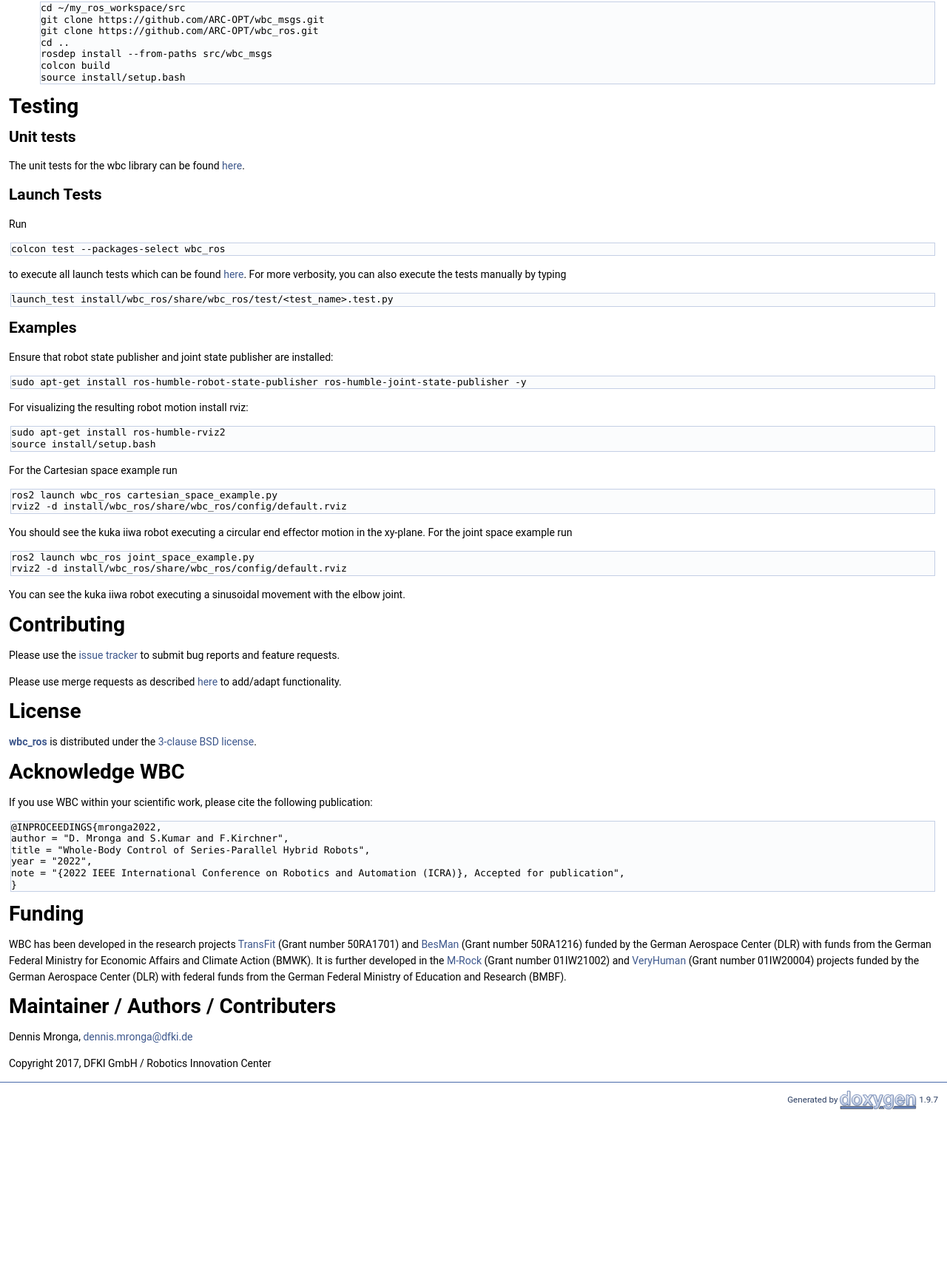
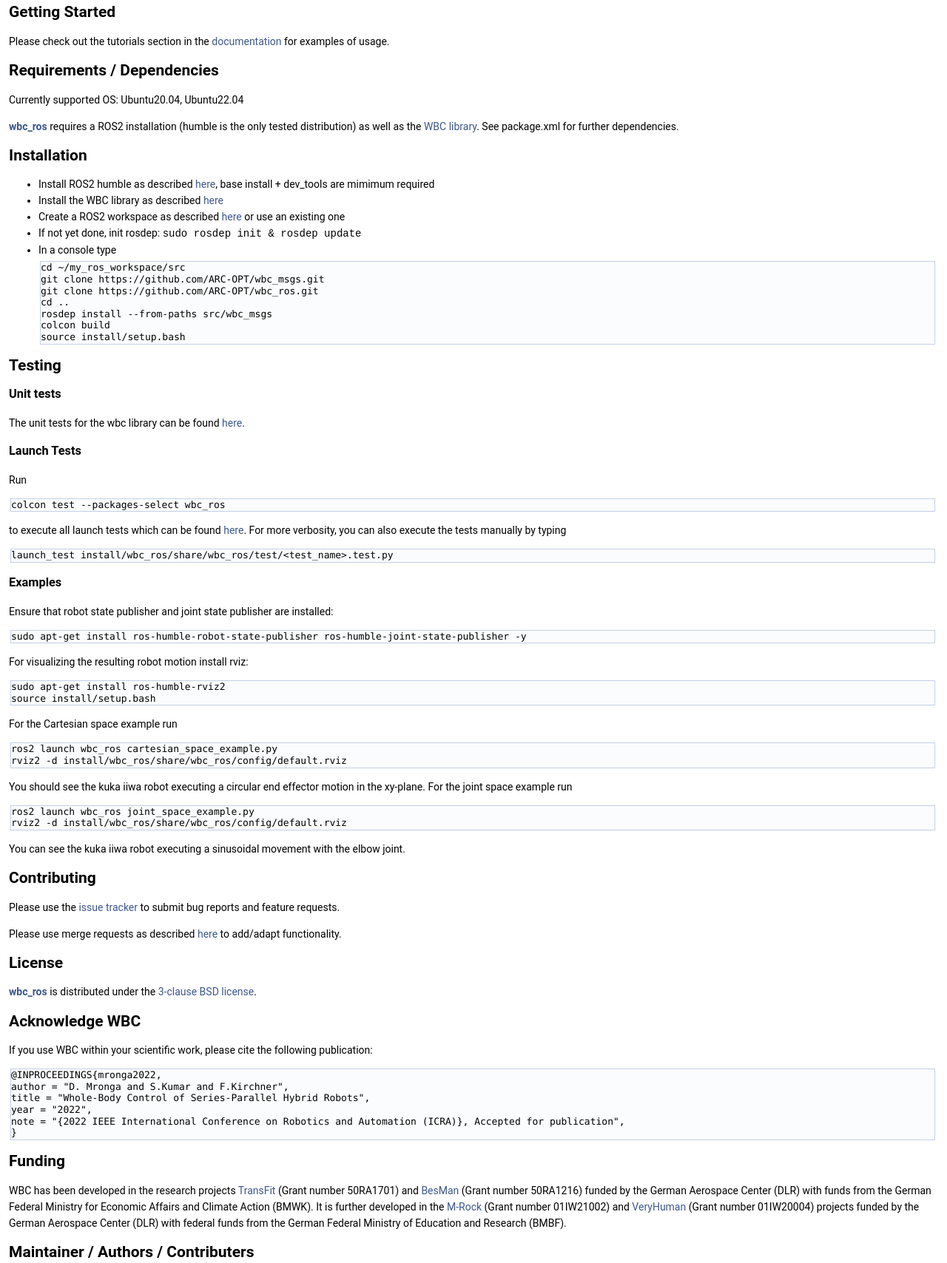
Before and after one commit to ARC-OPT/wbc_ros, a plain HTML site: page index.html in a window 1280 px wide. Shown: the part 714-2422 px from the top of the page at 74% size. Before the commit the page ends 2217 px from the top, so only its background shows below. Drawn offline with nearby package versions, Linux system fonts and the light colour scheme; some packages are replaced by stand-ins of ours; files whose address does not match are found by name.

Commit message:
deploy: e11d872fe22f6d9053f40615ddff1690d2e4130b

```diff
--- a/index.html
+++ b/index.html
@@ -5,7 +5,7 @@
 <meta http-equiv="X-UA-Compatible" content="IE=11"/>
 <meta name="generator" content="Doxygen 1.9.7"/>
 <meta name="viewport" content="width=device-width, initial-scale=1"/>
-<title>wbc_ros: wbc_ros - A ROS interface for the WBC library</title>
+<title>wbc_ros: wbc_ros</title>
 <link href="tabs.css" rel="stylesheet" type="text/css"/>
 <script type="text/javascript" src="jquery.js"></script>
 <script type="text/javascript" src="dynsections.js"></script>
@@ -46,22 +46,25 @@ $(function() {
 <div id="main-nav"></div>
 </div><!-- top -->
 <div><div class="header">
-  <div class="headertitle"><div class="title"><a class="el" href="namespacewbc__ros.html" title="Force controller in Cartesian space. See here for details.">wbc_ros</a> - A ROS interface for the WBC library </div></div>
+  <div class="headertitle"><div class="title"><a class="el" href="namespacewbc__ros.html" title="Force controller in Cartesian space. See here for details.">wbc_ros</a> </div></div>
 </div><!--header-->
 <div class="contents">
-<div class="textblock"><p><a class="anchor" id="md_README"></a> <a href="https://arc-opt.github.io/wbc_ros/">Code API</a> | <a href="https://arc-opt.github.io/Documentation/">Full Documentation</a></p>
+<div class="textblock"><p><a class="anchor" id="md_README"></a> <a href="https://github.com/ARC-OPT/wbc_ros/actions/workflows/build_and_test_ubuntu22.04.yml"><img src="https://github.com/ARC-OPT/wbc_ros/actions/workflows/build_and_test_ubuntu22.04.yml/badge.svg" alt="Ubuntu 22.04" style="pointer-events: none;" class="inline"/></a></p>
+<h1><a class="anchor" id="autotoc_md0"></a>
+wbc_ros - A ROS interface for the WBC library</h1>
+<p><a href="https://arc-opt.github.io/wbc_ros/">Code API</a> | <a href="https://arc-opt.github.io/Documentation/">Full Documentation</a></p>
 <p>This task library provides a ROS/ROS2 interface for the <a href="https://github.com/ARC-OPT/wbc">Whole-Body Control library</a>.</p>
 <p>WBC was initiated and is currently developed at the <a href="http://robotik.dfki-bremen.de/en/startpage.html">Robotics Innovation Center</a> of the <a href="http://www.dfki.de">German Research Center for Artificial Intelligence (DFKI)</a> in Bremen.</p>
 <p><img src="doc/images/DFKI_Logo_e_schrift.jpg" alt="drawing" width="300" class="inline"/></p>
-<h1><a class="anchor" id="autotoc_md1"></a>
-Getting Started</h1>
+<h2><a class="anchor" id="autotoc_md1"></a>
+Getting Started</h2>
 <p>Please check out the tutorials section in the <a href="https://arc-opt.github.io/Documentation/">documentation</a> for examples of usage.</p>
-<h1><a class="anchor" id="autotoc_md2"></a>
-Requirements / Dependencies</h1>
+<h2><a class="anchor" id="autotoc_md2"></a>
+Requirements / Dependencies</h2>
 <p>Currently supported OS: Ubuntu20.04, Ubuntu22.04</p>
 <p><a class="el" href="namespacewbc__ros.html" title="Force controller in Cartesian space. See here for details.">wbc_ros</a> requires a ROS2 installation (humble is the only tested distribution) as well as the <a href="https://github.com/ARC-OPT/wbc">WBC library</a>. See package.xml for further dependencies.</p>
-<h1><a class="anchor" id="autotoc_md3"></a>
-Installation</h1>
+<h2><a class="anchor" id="autotoc_md3"></a>
+Installation</h2>
 <ul>
 <li>Install ROS2 humble as described <a href="https://docs.ros.org/en/humble/Installation/Ubuntu-Install-Debians.html">here</a>, base install + dev_tools are mimimum required</li>
 <li>Install the WBC library as described <a href="https://arc-opt.github.io/Documentation/installation/installation_no_rock.html">here</a></li>
@@ -76,17 +79,17 @@ Installation</h1>
 <div class="line">source install/setup.bash</div>
 </div><!-- fragment --> </li>
 </ul>
-<h1><a class="anchor" id="autotoc_md4"></a>
-Testing</h1>
-<h2><a class="anchor" id="autotoc_md5"></a>
-Unit tests</h2>
+<h2><a class="anchor" id="autotoc_md4"></a>
+Testing</h2>
+<h3><a class="anchor" id="autotoc_md5"></a>
+Unit tests</h3>
 <p>The unit tests for the wbc library can be found <a href="https://github.com/ARC-OPT/wbc/tree/master/test">here</a>.</p>
-<h2><a class="anchor" id="autotoc_md6"></a>
-Launch Tests</h2>
+<h3><a class="anchor" id="autotoc_md6"></a>
+Launch Tests</h3>
 <p>Run </p><div class="fragment"><div class="line">colcon test --packages-select wbc_ros</div>
 </div><!-- fragment --><p> to execute all launch tests which can be found <a href="https://github.com/ARC-OPT/wbc_ros/tree/main/test">here</a>. For more verbosity, you can also execute the tests manually by typing </p><div class="fragment"><div class="line">launch_test install/wbc_ros/share/wbc_ros/test/&lt;test_name&gt;.test.py</div>
-</div><!-- fragment --><h2><a class="anchor" id="autotoc_md7"></a>
-Examples</h2>
+</div><!-- fragment --><h3><a class="anchor" id="autotoc_md7"></a>
+Examples</h3>
 <p>Ensure that robot state publisher and joint state publisher are installed: </p><div class="fragment"><div class="line">sudo apt-get install ros-humble-robot-state-publisher ros-humble-joint-state-publisher -y</div>
 </div><!-- fragment --><p> For visualizing the resulting robot motion install rviz: </p><div class="fragment"><div class="line">sudo apt-get install ros-humble-rviz2</div>
 <div class="line">source install/setup.bash</div>
@@ -95,15 +98,15 @@ Examples</h2>
 </div><!-- fragment --><p> You should see the kuka iiwa robot executing a circular end effector motion in the xy-plane. For the joint space example run </p><div class="fragment"><div class="line">ros2 launch wbc_ros joint_space_example.py</div>
 <div class="line">rviz2 -d install/wbc_ros/share/wbc_ros/config/default.rviz</div>
 </div><!-- fragment --><p> You can see the kuka iiwa robot executing a sinusoidal movement with the elbow joint.</p>
-<h1><a class="anchor" id="autotoc_md8"></a>
-Contributing</h1>
+<h2><a class="anchor" id="autotoc_md8"></a>
+Contributing</h2>
 <p>Please use the <a href="https://github.com/ARC-OPT/wbc_ros/issues">issue tracker</a> to submit bug reports and feature requests.</p>
 <p>Please use merge requests as described <a href="https://github.com/ARC-OPT/wbc_ros/blob/main/CONTRIBUTING.md">here</a> to add/adapt functionality.</p>
-<h1><a class="anchor" id="autotoc_md9"></a>
-License</h1>
+<h2><a class="anchor" id="autotoc_md9"></a>
+License</h2>
 <p><a class="el" href="namespacewbc__ros.html" title="Force controller in Cartesian space. See here for details.">wbc_ros</a> is distributed under the <a href="https://opensource.org/licenses/BSD-3-Clause">3-clause BSD license</a>.</p>
-<h1><a class="anchor" id="autotoc_md10"></a>
-Acknowledge WBC</h1>
+<h2><a class="anchor" id="autotoc_md10"></a>
+Acknowledge WBC</h2>
 <p>If you use WBC within your scientific work, please cite the following publication:</p>
 <div class="fragment"><div class="line">@INPROCEEDINGS{mronga2022,</div>
 <div class="line">author = &quot;D. Mronga and S.Kumar and F.Kirchner&quot;,</div>
@@ -111,11 +114,11 @@ Acknowledge WBC</h1>
 <div class="line">year = &quot;2022&quot;,</div>
 <div class="line">note = &quot;{2022 IEEE International Conference on Robotics and Automation (ICRA)}, Accepted for publication&quot;,</div>
 <div class="line">}</div>
-</div><!-- fragment --><h1><a class="anchor" id="autotoc_md11"></a>
-Funding</h1>
+</div><!-- fragment --><h2><a class="anchor" id="autotoc_md11"></a>
+Funding</h2>
 <p>WBC has been developed in the research projects <a href="https://robotik.dfki-bremen.de/en/research/projects/transfit/">TransFit</a> (Grant number 50RA1701) and <a href="https://robotik.dfki-bremen.de/en/research/projects/besman.html">BesMan</a> (Grant number 50RA1216) funded by the German Aerospace Center (DLR) with funds from the German Federal Ministry for Economic Affairs and Climate Action (BMWK). It is further developed in the <a href="https://robotik.dfki-bremen.de/en/research/projects/m-rock/">M-Rock</a> (Grant number 01IW21002) and <a href="https://robotik.dfki-bremen.de/en/research/projects/veryhuman/">VeryHuman</a> (Grant number 01IW20004) projects funded by the German Aerospace Center (DLR) with federal funds from the German Federal Ministry of Education and Research (BMBF).</p>
-<h1><a class="anchor" id="autotoc_md12"></a>
-Maintainer / Authors / Contributers</h1>
+<h2><a class="anchor" id="autotoc_md12"></a>
+Maintainer / Authors / Contributers</h2>
 <p>Dennis Mronga, <a href="#" onclick="location.href='mai'+'lto:'+'den'+'ni'+'s.m'+'ro'+'nga'+'@d'+'fki'+'.d'+'e'; return false;">denni<span class="obfuscator">.nosp@m.</span>s.mr<span class="obfuscator">.nosp@m.</span>onga@<span class="obfuscator">.nosp@m.</span>dfki<span class="obfuscator">.nosp@m.</span>.de</a></p>
 <p>Copyright 2017, DFKI GmbH / Robotics Innovation Center </p>
 </div></div><!-- PageDoc -->
```
